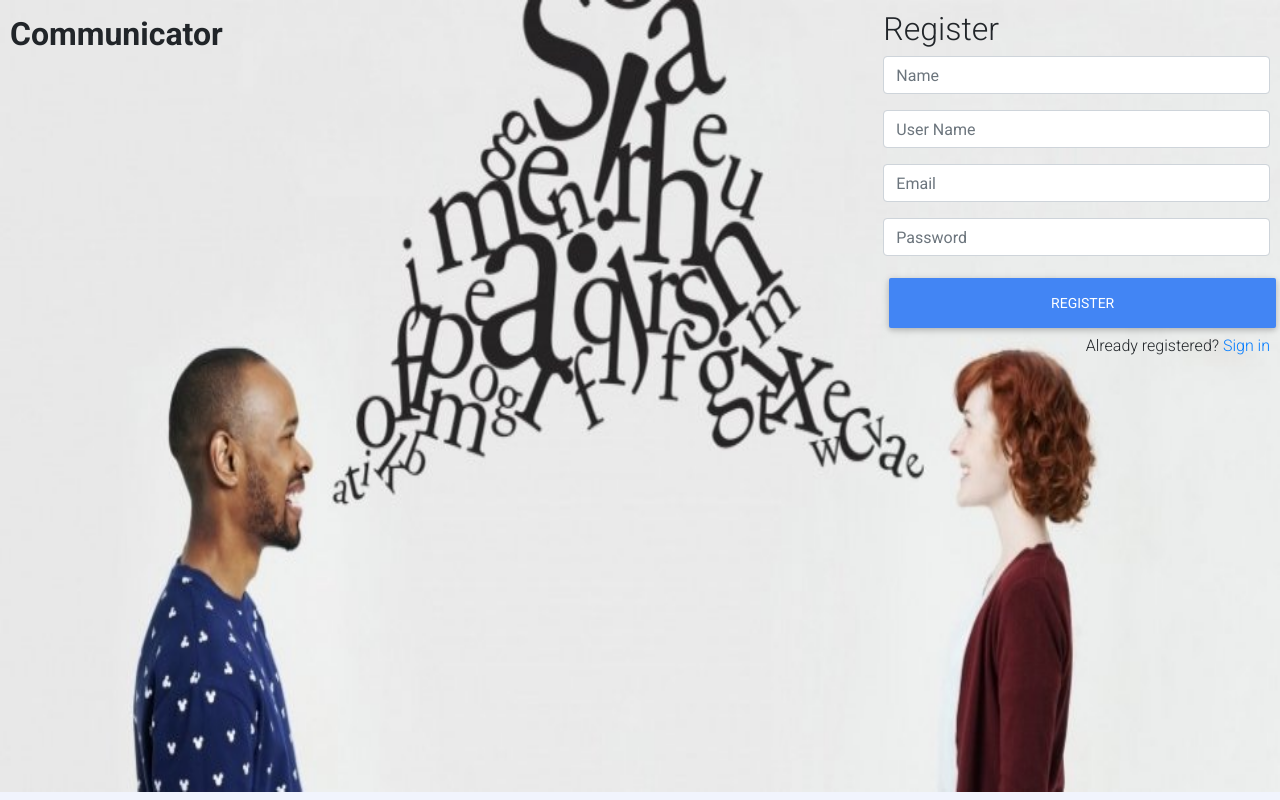
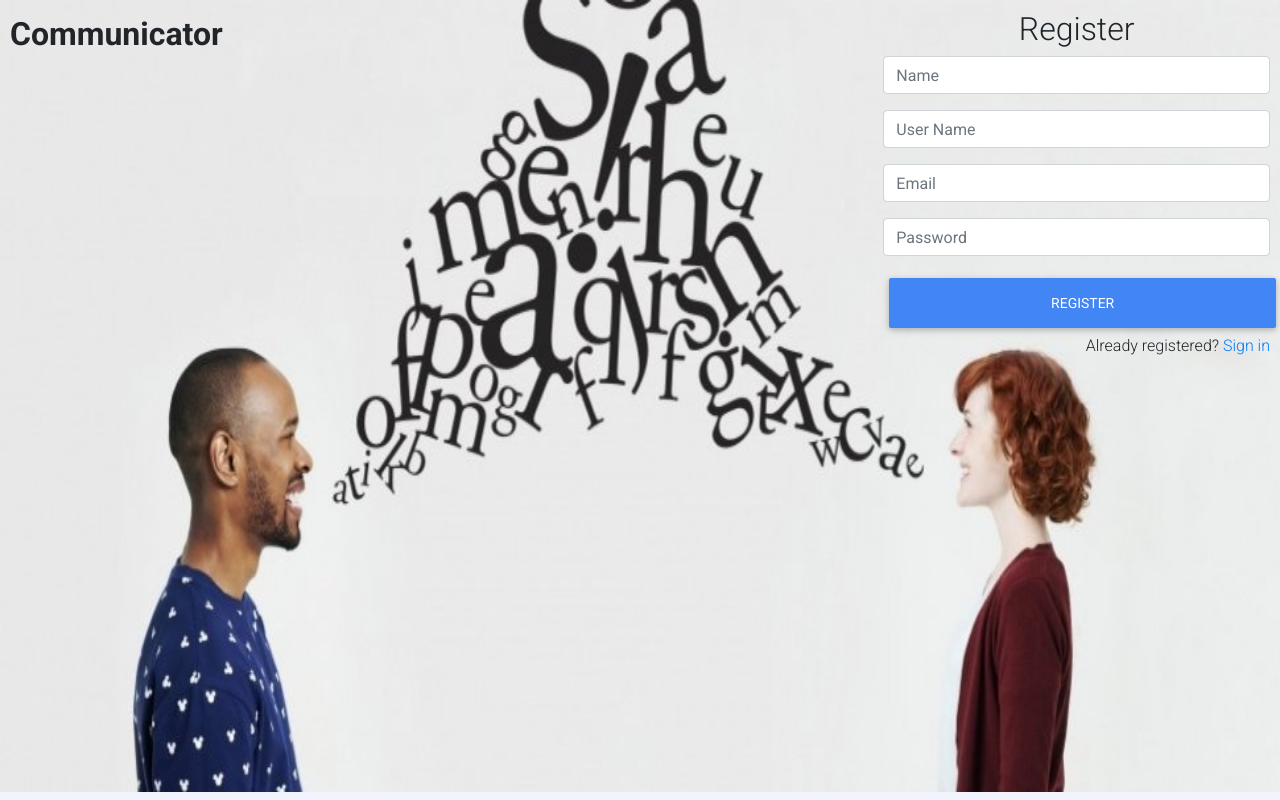
Before and after one commit to SJSUSpring2020-CMPE272/Communicator, a React (Create React App) app: page /defaultHome in a window 1280 px wide. Built offline with nearby package versions, Linux system fonts and the light colour scheme; no server answers.

Commit message:
Alignment changes

```diff
--- a/public/index.html
+++ b/public/index.html
@@ -7,7 +7,7 @@
     <meta name="theme-color" content="#000000" />
     <meta
       name="description"
-      content="Web site created using create-react-app"
+      content="Communicator, created to help people communicate with ease."
     />
     <link rel="apple-touch-icon" href="%PUBLIC_URL%/logo192.png" />
     <!--
@@ -24,7 +24,7 @@
       work correctly both with client-side routing and a non-root public URL.
       Learn how to configure a non-root public URL by running `npm run build`.
     -->
-    <title>Sign Interpreter</title>
+    <title>Communicator</title>
   </head>
   <body>
     <noscript>You need to enable JavaScript to run this app.</noscript>
--- a/src/defaultHome/index.js
+++ b/src/defaultHome/index.js
@@ -64,7 +64,7 @@ class DefaultHome extends Component {
             <div id="LoginForm" style={{ margin: "10px" }}>
               <div className="login-form">
                 <div className="main-div">
-                  <div className="panel">
+                  <div className="panel" style={{ textAlign: "center" }}>
                     <h2>Register</h2>
                   </div>
                   <form
```
Also changed, not shown: 1 other file (tests, documents, lock files or other folders).
